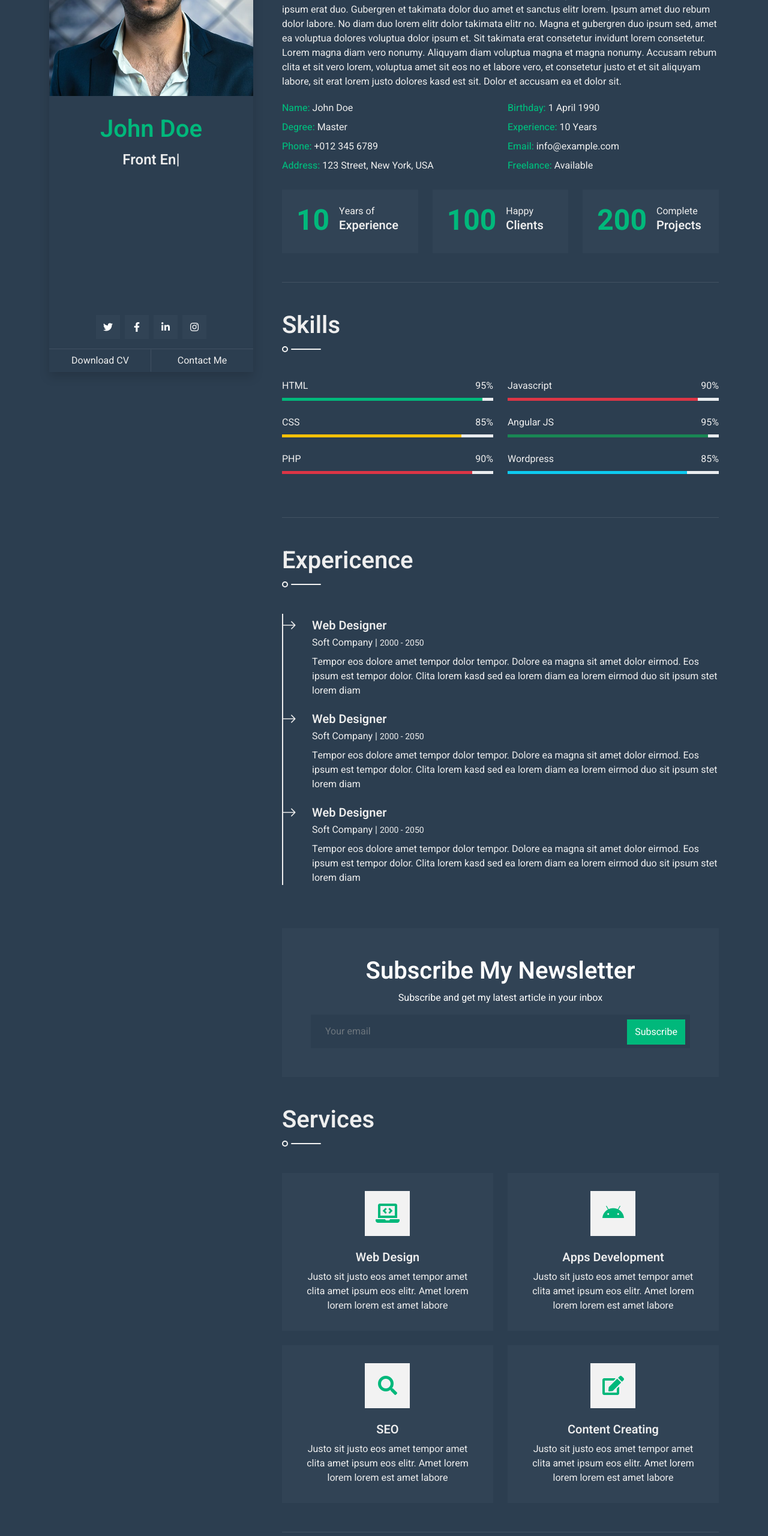
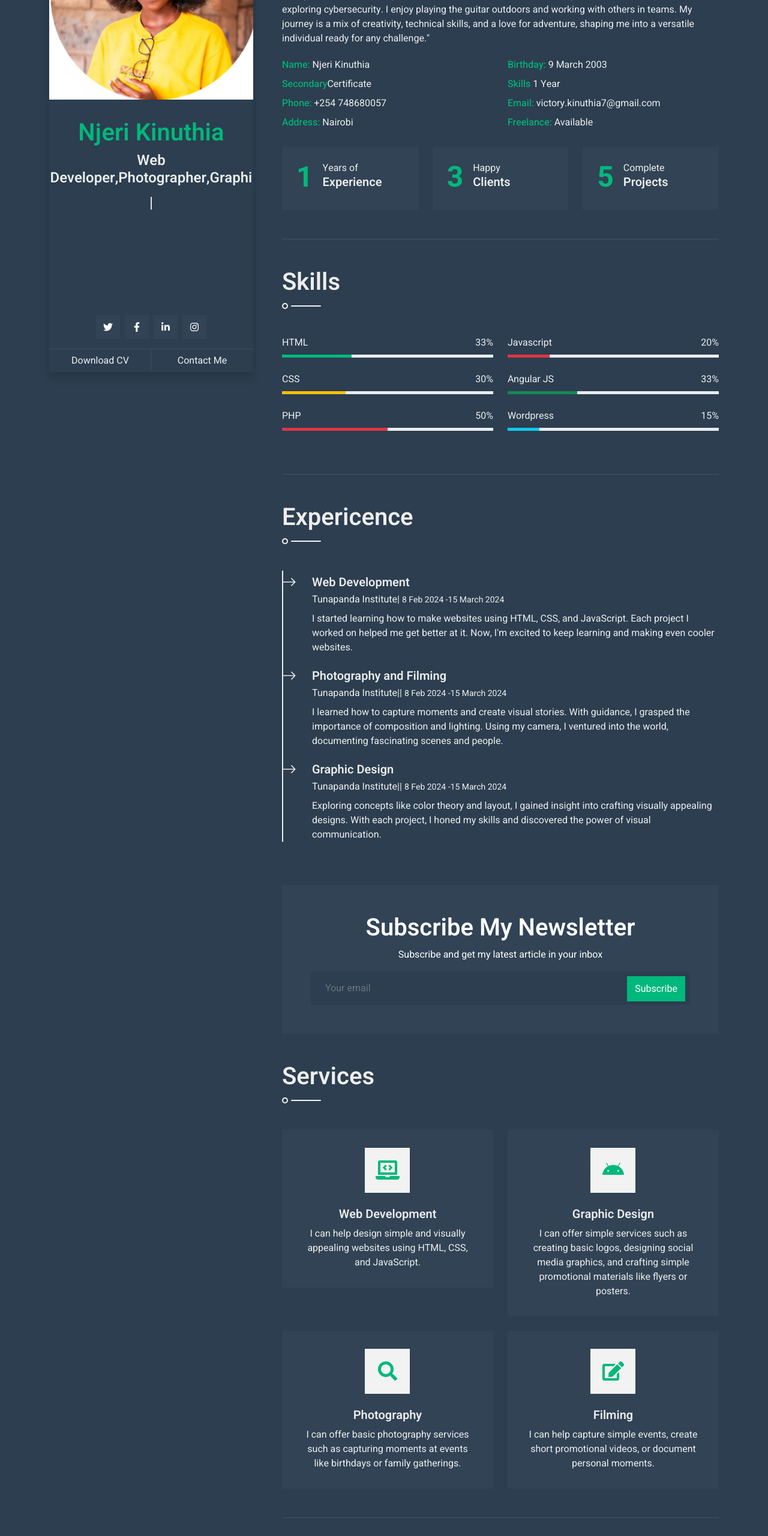
Before and after one commit to Njeri-Kinuthia/Njeri-Kinuthia.github.io, a plain HTML site: page index.html in a window 1280 px wide. Shown: the part 180-2740 px from the top of the page at 60% size. Drawn offline with nearby package versions, Linux system fonts and the light colour scheme.

Commit message:
changes 2

```diff
--- a/index.html
+++ b/index.html
@@ -44,11 +44,11 @@
             <div class="row g-5">
                 <div class="col-lg-4 sticky-lg-top vh-100">
                     <div class="d-flex flex-column h-100 text-center overflow-auto shadow">
-                        <img class="w-100 img-fluid mb-4" src="img/profile.jpg" alt="Image">
-                        <h1 class="text-primary mt-2">John Doe</h1>
+                        <img class="w-100 img-fluid mb-4" src="img/Screenshot from 2024-03-06 10-00-12.png" alt="Image">
+                        <h1 class="text-primary mt-2">Njeri Kinuthia</h1>
                         <div class="mb-4" style="height: 22px;">
                             <h4 class="typed-text-output d-inline-block text-light"></h4>
-                            <div class="typed-text d-none">Web Designer, Web Developer, Front End Developer, Apps Designer, Apps Developer</div>
+                            <div class="typed-text d-none">Web Developer,Photographer,Graphic Designer</div>
                         </div>
                         <div class="d-flex justify-content-center mt-auto mb-3">
                             <a class="btn btn-secondary btn-square mx-1" href="#"><i class="fab fa-twitter"></i></a>
@@ -66,28 +66,28 @@
                     <!-- About Start -->
                     <section class="py-5 border-bottom wow fadeInUp" data-wow-delay="0.1s">
                         <h1 class="title pb-3 mb-5">About Me</h1>
-                        <p>Diam rebum sea stet rebum ea. Et kasd amet et accusam elitr voluptua. Tempor dolore sit et accusam ipsum erat duo. Gubergren et takimata dolor duo amet et sanctus elitr lorem. Ipsum amet duo rebum dolor labore. No diam duo lorem elitr dolor takimata elitr no. Magna et gubergren duo ipsum sed, amet ea voluptua dolores voluptua dolor ipsum et. Sit takimata erat consetetur invidunt lorem consetetur. Lorem magna diam vero nonumy. Aliquyam diam voluptua magna et magna nonumy. Accusam rebum clita et sit vero lorem, voluptua amet sit eos no et labore vero, et consetetur justo et et sit aliquyam labore, sit erat lorem justo dolores kasd est sit. Dolor et accusam ea et dolor sit.</p>
+                        <p>'m a girl who loves reading romance novels and dreams of becoming a full stack developer while exploring cybersecurity. I enjoy playing the guitar outdoors and working with others in teams. My journey is a mix of creativity, technical skills, and a love for adventure, shaping me into a versatile individual ready for any challenge."</p>
                         <div class="row mb-4">
                             <div class="col-sm-6 py-1">
-                                <span class="fw-medium text-primary">Name:</span> John Doe
+                                <span class="fw-medium text-primary">Name:</span> Njeri Kinuthia
                             </div>
                             <div class="col-sm-6 py-1">
-                                <span class="fw-medium text-primary">Birthday:</span> 1 April 1990
+                                <span class="fw-medium text-primary">Birthday:</span> 9 March 2003
                             </div>
                             <div class="col-sm-6 py-1">
-                                <span class="fw-medium text-primary">Degree:</span> Master
+                                <span class="fw-medium text-primary">Secondary</span>Certificate
                             </div>
                             <div class="col-sm-6 py-1">
-                                <span class="fw-medium text-primary">Experience:</span> 10 Years
+                                <span class="fw-medium text-primary">Skills</span> 1 Year
                             </div>
                             <div class="col-sm-6 py-1">
-                                <span class="fw-medium text-primary">Phone:</span> +012 345 6789
+                                <span class="fw-medium text-primary">Phone:</span> +254 748680057
                             </div>
                             <div class="col-sm-6 py-1">
-                                <span class="fw-medium text-primary">Email:</span> info@example.com
+                                <span class="fw-medium text-primary">Email:</span> victory.kinuthia7@gmail.com
                             </div>
                             <div class="col-sm-6 py-1">
-                                <span class="fw-medium text-primary">Address:</span> 123 Street, New York, USA
+                                <span class="fw-medium text-primary">Address:</span> Nairobi
                             </div>
                             <div class="col-sm-6 py-1">
                                 <span class="fw-medium text-primary">Freelance:</span> Available
@@ -96,7 +96,7 @@
                         <div class="row g-4">
                             <div class="col-md-4 col-lg-6 col-xl-4">
                                 <div class="d-flex bg-secondary p-4">
-                                    <h1 class="flex-shrink-0 display-5 text-primary mb-0" data-toggle="counter-up">10</h1>
+                                    <h1 class="flex-shrink-0 display-5 text-primary mb-0" data-toggle="counter-up">1</h1>
                                     <div class="ps-3">
                                         <p class="mb-0">Years of</p>
                                         <h5 class="mb-0">Experience</h5>
@@ -105,7 +105,7 @@
                             </div>
                             <div class="col-md-4 col-lg-6 col-xl-4">
                                 <div class="d-flex bg-secondary p-4">
-                                    <h1 class="flex-shrink-0 display-5 text-primary mb-0" data-toggle="counter-up">100</h1>
+                                    <h1 class="flex-shrink-0 display-5 text-primary mb-0" data-toggle="counter-up">3</h1>
                                     <div class="ps-3">
                                         <p class="mb-0">Happy</p>
                                         <h5 class="mb-0">Clients</h5>
@@ -114,7 +114,7 @@
                             </div>
                             <div class="col-md-4 col-lg-6 col-xl-4">
                                 <div class="d-flex bg-secondary p-4">
-                                    <h1 class="flex-shrink-0 display-5 text-primary mb-0" data-toggle="counter-up">200</h1>
+                                    <h1 class="flex-shrink-0 display-5 text-primary mb-0" data-toggle="counter-up">5</h1>
                                     <div class="ps-3">
                                         <p class="mb-0">Complete</p>
                                         <h5 class="mb-0">Projects</h5>
@@ -133,28 +133,28 @@
                                 <div class="skill mb-4">
                                     <div class="d-flex justify-content-between">
                                         <p class="mb-2">HTML</p>
-                                        <p class="mb-2">95%</p>
+                                        <p class="mb-2">33%</p>
                                     </div>
                                     <div class="progress">
-                                        <div class="progress-bar bg-primary" role="progressbar" aria-valuenow="95" aria-valuemin="0" aria-valuemax="100"></div>
+                                        <div class="progress-bar bg-primary" role="progressbar" aria-valuenow="33" aria-valuemin="0" aria-valuemax="100"></div>
                                     </div>
                                 </div>
                                 <div class="skill mb-4">
                                     <div class="d-flex justify-content-between">
                                         <p class="mb-2">CSS</p>
-                                        <p class="mb-2">85%</p>
+                                        <p class="mb-2">30%</p>
                                     </div>
                                     <div class="progress">
-                                        <div class="progress-bar bg-warning" role="progressbar" aria-valuenow="85" aria-valuemin="0" aria-valuemax="100"></div>
+                                        <div class="progress-bar bg-warning" role="progressbar" aria-valuenow="30" aria-valuemin="0" aria-valuemax="100"></div>
                                     </div>
                                 </div>
                                 <div class="skill mb-4">
                                     <div class="d-flex justify-content-between">
                                         <p class="mb-2">PHP</p>
-                                        <p class="mb-2">90%</p>
+                                        <p class="mb-2">50%</p>
                                     </div>
                                     <div class="progress">
-                                        <div class="progress-bar bg-danger" role="progressbar" aria-valuenow="90" aria-valuemin="0" aria-valuemax="100"></div>
+                                        <div class="progress-bar bg-danger" role="progressbar" aria-valuenow="50" aria-valuemin="0" aria-valuemax="100"></div>
                                     </div>
                                 </div>
                             </div>
@@ -162,28 +162,28 @@
                                 <div class="skill mb-4">
                                     <div class="d-flex justify-content-between">
                                         <p class="mb-2">Javascript</p>
-                                        <p class="mb-2">90%</p>
+                                        <p class="mb-2">20%</p>
                                     </div>
                                     <div class="progress">
-                                        <div class="progress-bar bg-danger" role="progressbar" aria-valuenow="90" aria-valuemin="0" aria-valuemax="100"></div>
+                                        <div class="progress-bar bg-danger" role="progressbar" aria-valuenow="20" aria-valuemin="0" aria-valuemax="100"></div>
                                     </div>
                                 </div>
                                 <div class="skill mb-4">
                                     <div class="d-flex justify-content-between">
                                         <p class="mb-2">Angular JS</p>
-                                        <p class="mb-2">95%</p>
+                                        <p class="mb-2">33%</p>
                                     </div>
                                     <div class="progress">
-                                        <div class="progress-bar bg-success" role="progressbar" aria-valuenow="95" aria-valuemin="0" aria-valuemax="100"></div>
+                                        <div class="progress-bar bg-success" role="progressbar" aria-valuenow="33" aria-valuemin="0" aria-valuemax="100"></div>
                                     </div>
                                 </div>
                                 <div class="skill mb-4">
                                     <div class="d-flex justify-content-between">
                                         <p class="mb-2">Wordpress</p>
-                                        <p class="mb-2">85%</p>
+                                        <p class="mb-2">15%</p>
                                     </div>
                                     <div class="progress">
-                                        <div class="progress-bar bg-info" role="progressbar" aria-valuenow="85" aria-valuemin="0" aria-valuemax="100"></div>
+                                        <div class="progress-bar bg-info" role="progressbar" aria-valuenow="15" aria-valuemin="0" aria-valuemax="100"></div>
                                     </div>
                                 </div>
                             </div>
@@ -197,21 +197,22 @@
                         <div class="border-start border-2 border-light pt-2 ps-5">
                             <div class="position-relative mb-4">
                                 <span class="bi bi-arrow-right fs-4 text-light position-absolute" style="top: -5px; left: -50px;"></span>
-                                <h5 class="mb-1">Web Designer</h5>
-                                <p class="mb-2">Soft Company | <small>2000 - 2050</small></p>
-                                <p>Tempor eos dolore amet tempor dolor tempor. Dolore ea magna sit amet dolor eirmod. Eos ipsum est tempor dolor. Clita lorem kasd sed ea lorem diam ea lorem eirmod duo sit ipsum stet lorem diam</p>
+                                <h5 class="mb-1">Web Development</h5>
+                                <p class="mb-2">Tunapanda Institute| <small>8 Feb 2024 -15 March 2024</small></p>
+                                <p>I started learning how to make websites using HTML, CSS, and JavaScript. Each project I worked on helped me get better at it. Now, I'm excited to keep learning and making even cooler websites.
+                                </p>
                             </div>
                             <div class="position-relative mb-4">
                                 <span class="bi bi-arrow-right fs-4 text-light position-absolute" style="top: -5px; left: -50px;"></span>
-                                <h5 class="mb-1">Web Designer</h5>
-                                <p class="mb-2">Soft Company | <small>2000 - 2050</small></p>
-                                <p>Tempor eos dolore amet tempor dolor tempor. Dolore ea magna sit amet dolor eirmod. Eos ipsum est tempor dolor. Clita lorem kasd sed ea lorem diam ea lorem eirmod duo sit ipsum stet lorem diam</p>
+                                <h5 class="mb-1">Photography and Filming</h5>
+                                <p class="mb-2">Tunapanda Institute|| <small>8 Feb 2024 -15 March 2024</small></p>
+                                <p>I learned how to capture moments and create visual stories. With guidance, I grasped the importance of composition and lighting. Using my camera, I ventured into the world, documenting fascinating scenes and people. </p>
                             </div>
                             <div class="position-relative mb-4">
                                 <span class="bi bi-arrow-right fs-4 text-light position-absolute" style="top: -5px; left: -50px;"></span>
-                                <h5 class="mb-1">Web Designer</h5>
-                                <p class="mb-2">Soft Company | <small>2000 - 2050</small></p>
-                                <p>Tempor eos dolore amet tempor dolor tempor. Dolore ea magna sit amet dolor eirmod. Eos ipsum est tempor dolor. Clita lorem kasd sed ea lorem diam ea lorem eirmod duo sit ipsum stet lorem diam</p>
+                                <h5 class="mb-1">Graphic Design</h5>
+                                <p class="mb-2">Tunapanda Institute|| <small>8 Feb 2024 -15 March 2024</small></p>
+                                <p>Exploring concepts like color theory and layout, I gained insight into crafting visually appealing designs. With each project, I honed my skills and discovered the power of visual communication. </p>
                             </div>
                         </div>
                     </section>
@@ -237,29 +238,29 @@
                             <div class="col-md-6">
                                 <div class="service-item">
                                     <i class="fa fa-2x fa-laptop-code mx-auto mb-4"></i>
-                                    <h5 class="mb-2">Web Design</h5>
-                                    <p class="mb-0">Justo sit justo eos amet tempor amet clita amet ipsum eos elitr. Amet lorem lorem lorem est amet labore</p>
+                                    <h5 class="mb-2">Web Development</h5>
+                                    <p class="mb-0">I can help design simple and visually appealing websites using HTML, CSS, and JavaScript.</p>
                                 </div>
                             </div>
                             <div class="col-md-6">
                                 <div class="service-item">
                                     <i class="fab fa-2x fa-android mx-auto mb-4"></i>
-                                    <h5 class="mb-2">Apps Development</h5>
-                                    <p class="mb-0">Justo sit justo eos amet tempor amet clita amet ipsum eos elitr. Amet lorem lorem lorem est amet labore</p>
+                                    <h5 class="mb-2">Graphic Design</h5>
+                                    <p class="mb-0">I can offer simple services such as creating basic logos, designing social media graphics, and crafting simple promotional materials like flyers or posters.</p>
                                 </div>
                             </div>
                             <div class="col-md-6">
                                 <div class="service-item">
                                     <i class="fa fa-2x fa-search mx-auto mb-4"></i>
-                                    <h5 class="mb-2">SEO</h5>
-                                    <p class="mb-0">Justo sit justo eos amet tempor amet clita amet ipsum eos elitr. Amet lorem lorem lorem est amet labore</p>
+                                    <h5 class="mb-2">Photography</h5>
+                                    <p class="mb-0"> I can offer basic photography services such as capturing moments at events like birthdays or family gatherings.</p>
                                 </div>
                             </div>
                             <div class="col-md-6">
                                 <div class="service-item">
                                     <i class="fa fa-2x fa-edit mx-auto mb-4"></i>
-                                    <h5 class="mb-2">Content Creating</h5>
-                                    <p class="mb-0">Justo sit justo eos amet tempor amet clita amet ipsum eos elitr. Amet lorem lorem lorem est amet labore</p>
+                                    <h5 class="mb-2">Filming</h5>
+                                    <p class="mb-0"> I can help capture simple events, create short promotional videos, or document personal moments.</p>
                                 </div>
                             </div>
                         </div>
@@ -275,17 +276,17 @@
                                     <div class="col-12 text-center mb-2">
                                         <ul class="list-inline mb-4" id="portfolio-flters">
                                             <li class="btn btn-secondary active"  data-filter="*"><i class="fa fa-star me-2"></i>All</li>
-                                            <li class="btn btn-secondary" data-filter=".first"><i class="fa fa-laptop-code me-2"></i>Design</li>
-                                            <li class="btn btn-secondary" data-filter=".second"><i class="fa fa-mobile-alt me-2"></i>Development</li>
+                                            <li class="btn btn-secondary" data-filter=".first"><i class="fa fa-laptop-code me-2"></i>Web Development</li>
+                                            <li class="btn btn-secondary" data-filter=".second"><i class="fa fa-mobile-alt me-2"></i>Graphic Design</li>
                                         </ul>
                                     </div>
                                 </div>
                                 <div class="row portfolio-container">
                                     <div class="col-md-6 mb-4 portfolio-item first">
                                         <div class="position-relative overflow-hidden mb-2">
-                                            <img class="img-fluid w-100" src="img/portfolio-1.jpg" alt="">
+                                            <img class="img-fluid w-100" src="img/tuts.png" alt="">
                                             <div class="portfolio-btn d-flex align-items-center justify-content-center">
-                                                <a href="img/portfolio-1.jpg" data-lightbox="portfolio">
+                                                <a href="img/tuts.png" data-lightbox="portfolio">
                                                     <i class="bi bi-plus text-light"></i>
                                                 </a>
                                             </div>
@@ -293,9 +294,9 @@
                                     </div>
                                     <div class="col-md-6 mb-4 portfolio-item second">
                                         <div class="position-relative overflow-hidden mb-2">
-                                            <img class="img-fluid w-100" src="img/portfolio-2.jpg" alt="">
+                                            <img class="img-fluid w-100" src="img/COMIDA COOKS.png" alt="">
                                             <div class="portfolio-btn d-flex align-items-center justify-content-center">
-                                                <a href="img/portfolio-2.jpg" data-lightbox="portfolio">
+                                                <a href="img/COMIDA COOKS.png" data-lightbox="portfolio">
                                                     <i class="bi bi-plus text-light"></i>
                                                 </a>
                                             </div>
@@ -333,7 +334,7 @@
                         <div class="owl-carousel testimonial-carousel">
                             <div class="text-left">
                                 <i class="fa fa-3x fa-quote-left text-primary mb-4"></i>
-                                <p class="fs-4 mb-4">Dolor eirmod diam stet kasd sed. Aliqu rebum est eos. Rebum elitr dolore et eos labore, stet justo sed est sed. Diam sed sed dolor stet accusam amet eirmod eos, labore diam clita</p>
+                                <p class="fs-4 mb-4">Underway</p>
                                 <div class="d-flex align-items-center">
                                     <img class="img-fluid" src="img/testimonial-1.jpg" style="width: 60px; height: 60px;">
                                     <div class="ps-3">
@@ -344,7 +345,7 @@
                             </div>
                             <div class="text-left">
                                 <i class="fa fa-3x fa-quote-left text-primary mb-4"></i>
-                                <p class="fs-4 mb-4">Dolor eirmod diam stet kasd sed. Aliqu rebum est eos. Rebum elitr dolore et eos labore, stet justo sed est sed. Diam sed sed dolor stet accusam amet eirmod eos, labore diam clita</p>
+                                <p class="fs-4 mb-4">Underway</p>
                                 <div class="d-flex align-items-center">
                                     <img class="img-fluid" src="img/testimonial-2.jpg" style="width: 60px; height: 60px;">
                                     <div class="ps-3">
@@ -355,7 +356,7 @@
                             </div>
                             <div class="text-left">
                                 <i class="fa fa-3x fa-quote-left text-primary mb-4"></i>
-                                <p class="fs-4 mb-4">Dolor eirmod diam stet kasd sed. Aliqu rebum est eos. Rebum elitr dolore et eos labore, stet justo sed est sed. Diam sed sed dolor stet accusam amet eirmod eos, labore diam clita</p>
+                                <p class="fs-4 mb-4">Underway</p>
                                 <div class="d-flex align-items-center">
                                     <img class="img-fluid" src="img/testimonial-3.jpg" style="width: 60px; height: 60px;">
                                     <div class="ps-3">
@@ -371,7 +372,7 @@
                     <!-- Contact Start -->
                     <section class="py-5 wow fadeInUp" data-wow-delay="0.1s" id="contact">
                         <h1 class="title pb-3 mb-5">Contact Me</h1>
-						<p class="mb-4">The contact form is currently inactive. Get a functional and working contact form with Ajax & PHP in a few minutes. Just copy and paste the files, add a little code and you're done. <a href="https://htmlcodex.com/contact-form">Download Now</a></p>
+						<p class="mb-4">Ibeleive everyone has something to share .Contact me and we can build great things together <a href="https://htmlcodex.com/contact-form">Free </a></p>
                         <form>
                             <div class="row g-3">
                                 <div class="col-md-6">
```
Also changed, not shown: img/COMIDA COOKS.png (added), img/Screenshot from 2024-02-19 12-57-12.png (added), img/Screenshot from 2024-03-06 10-00-12.png (added), img/portfolio-1.jpg (deleted), img/portfolio-2.jpg (deleted), img/profile.jpg (deleted), img/testimonial-1.jpg (deleted), img/testimonial-2.jpg (deleted), img/testimonial-3.jpg (deleted), img/tuts.png (added), 1 other file.
